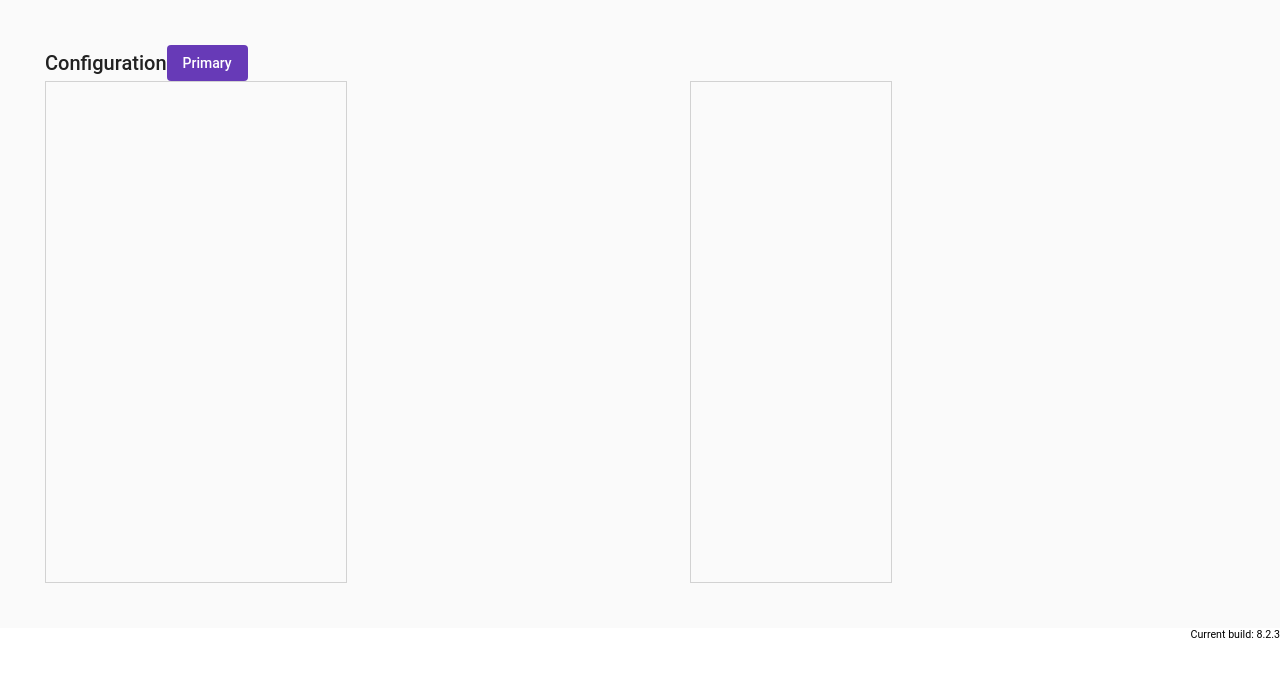
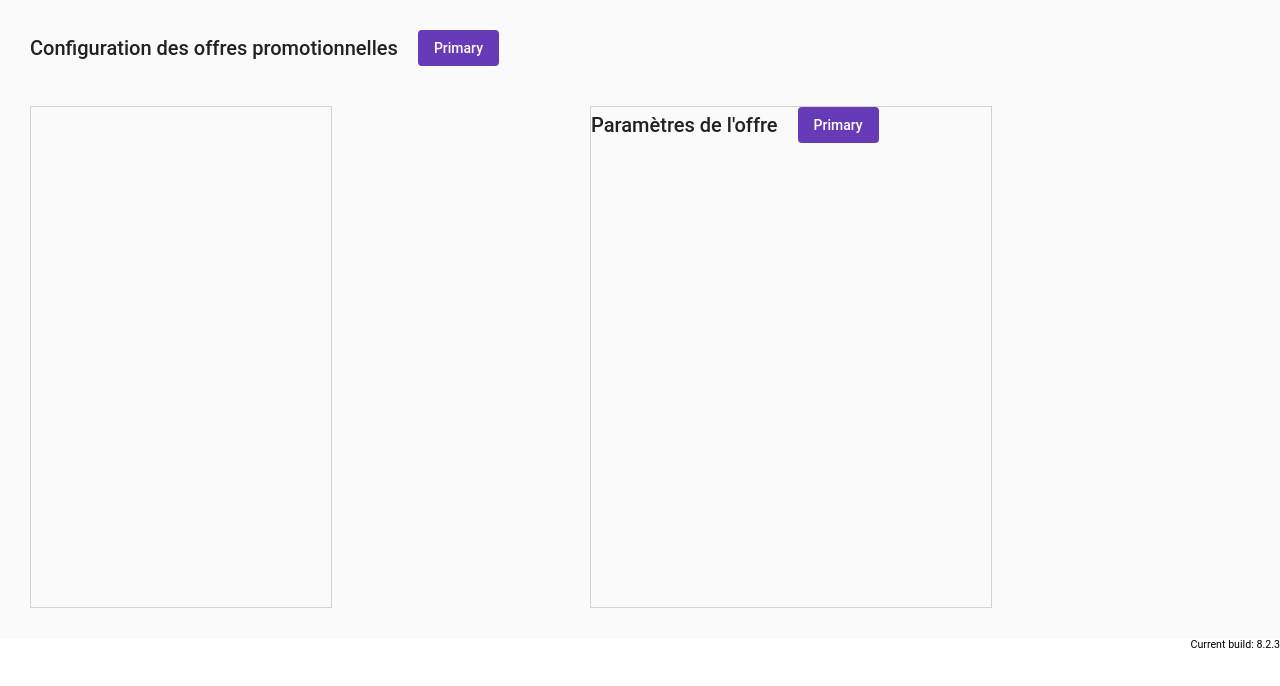
Before and after one commit to emilletpharma/Coupon, an Angular app: page / in a window 1280 px wide. Shown: the top 686 px of the page. Built offline with nearby package versions, Linux system fonts and the light colour scheme.

Commit message:
2 files modified

```diff
--- a/src/app/form-field-overview-example.html
+++ b/src/app/form-field-overview-example.html
@@ -1,6 +1,6 @@
 <div class="container">
 	<div class="header">
-    <div class="title">Configuration</div>
+    <div class="title">Configuration des offres promotionnelles</div>
     <button mat-flat-button color="primary">Primary</button>
 
 	</div>
@@ -10,6 +10,10 @@
 		<div class="space">
 		</div>
 		<div class="right">
+      <div class="header">
+          <div class="title">Paramètres de l'offre</div>
+          <button mat-flat-button color="primary">Primary</button>
+          </div>
 		</div>
 		<div class="space">
 		</div>
--- a/src/app/form-field-overview-example.scss
+++ b/src/app/form-field-overview-example.scss
@@ -1,32 +1,39 @@
 .container {
-  margin: 15px;
+  margin: 0px;
   display: flex;
   flex-direction: column;
   .header {
       display: flex;
       flex-direction: row;
       align-items: center;
+      margin-bottom: 40px;
 
       .title {
         font-size: 20px;
         font-weight: 500;
+        margin-right: 20px;
       }
   }
   .content {
           display: flex;
           flex-direction: row;
           align-items: flex-start;
-
           .left {
             width: 300px;
             height: 500px;
             border: solid 1px rgba(0, 0, 0, 0.16);
       }
-
       .right {
-        width: 200px;
+        width: 400px;
         height: 500px;
         border: solid 1px rgba(0, 0, 0, 0.16);
+
+        .header {
+          .title {}
+          font-size: 24px;
+
+
+        }
       }
 
       .space {
```
Lines whose indentation alone changed are shown as unchanged.
